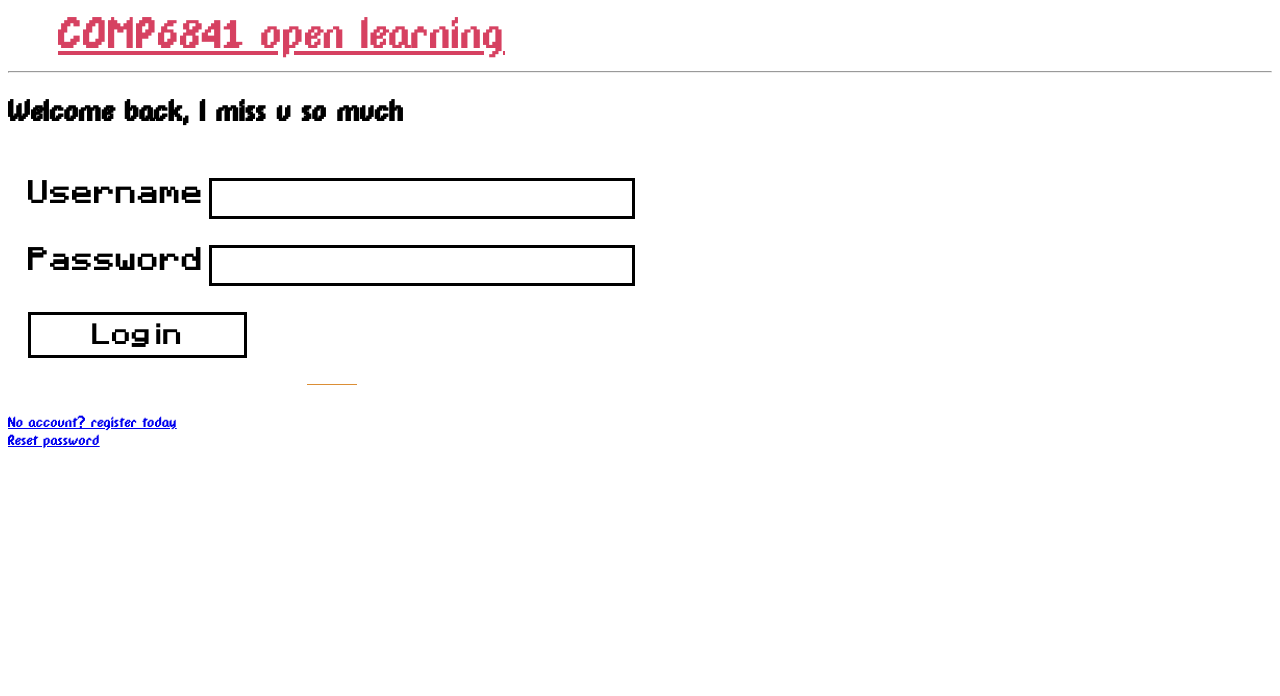
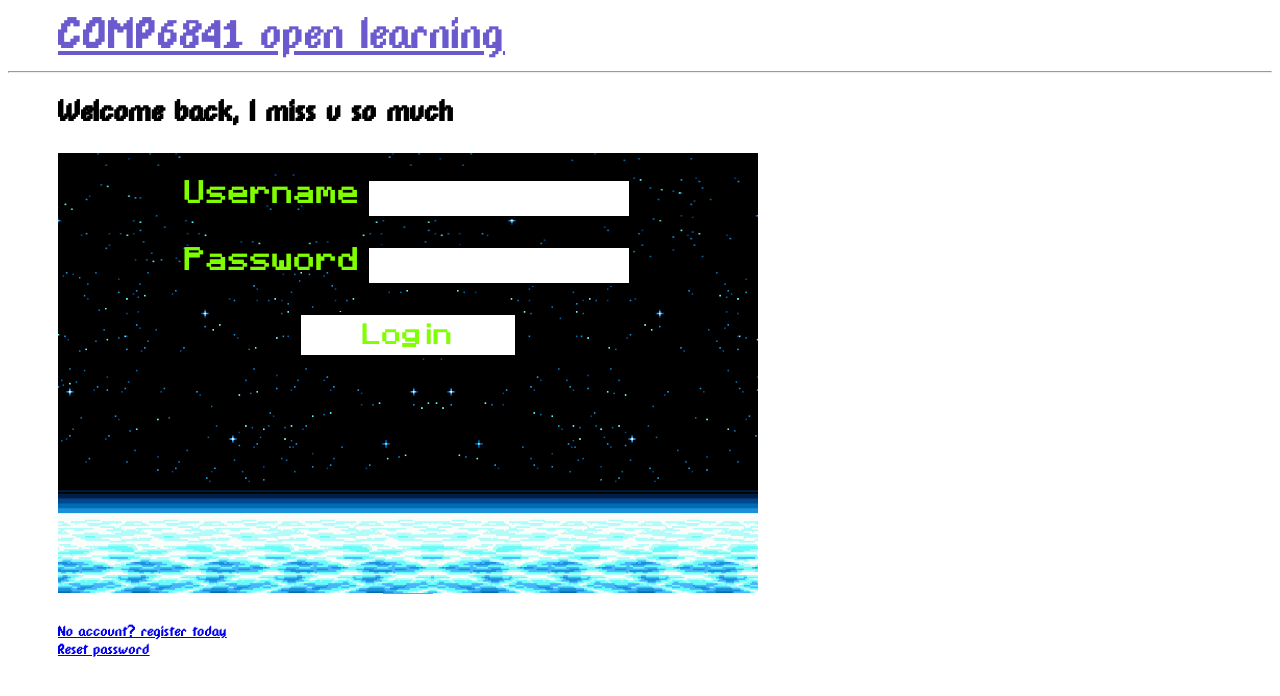
Before and after one commit to 4Christinelh4/CTF, a Flask app: page / in a window 1280 px wide. Shown: the top 696 px of the page. Run offline with Flask 3, Linux system fonts and the light colour scheme; some libraries are stand-ins or nearby versions.

Commit message:
test attacks

```diff
--- a/ctf/static/assets/css/styles.css
+++ b/ctf/static/assets/css/styles.css
@@ -42,7 +42,7 @@
 box-shadow: 0px 3px 6px rgba(0, 0, 0, 0.08), 0px 3px 6px rgba(0, 0, 0, 0.15);
 }
 .text-input {
-width: 400px;
+width:240px;
 padding: 10px;
 border: 3px solid #333;
 border-color: black;
--- a/ctf/templates/base.html
+++ b/ctf/templates/base.html
@@ -10,8 +10,23 @@
     <link rel="stylesheet" href="/static/assets/css/effects.css">
     <style>
         nav a {
-            color: #d64161;
+            color: slateblue;
             font-size: 3em;
+            margin-left: 50px;
+        }
+
+        .addtion-heading {
+            text-align: center;
+            background: url("/static/assets/img/Alternatives/hero-min.png") center center;
+            background-size: cover;
+            background-repeat: no-repeat;
+            color: chartreuse;
+            width: 700px;
+            height: 440px;
+            margin-left: 30px;
+        }
+
+        .addition-text {
             margin-left: 50px;
         }
     </style>
--- a/ctf/templates/index.html
+++ b/ctf/templates/index.html
@@ -2,7 +2,7 @@
 
 
 {% block content %}
-    <h1>Welcome back, I miss u so much</h1>
+    <h1 class="addition-text">Welcome back, I miss u so much</h1>
 
     {% if error %}
     <script>
@@ -10,9 +10,7 @@
         alert(e)
     </script>
     {% endif %}
-
-    <div>
-        <h2 class="heading">
+        <h1 class="heading addtion-heading">
             <form method="POST" action="/">
                 <p>
                     {{ form.username.label }}
@@ -51,13 +49,13 @@
             {% endif %}
         </h2>
 
-        <div>
+        <div class="addition-text">
             <a href="{{ url_for('register') }}">No account? register today</a>
         </div>
 
-        <div>
+        <div class="addition-text">
             <a href="{{ url_for('reset_pw') }}">Reset password</a>
         </div>
-    </div>
+
 
 {% endblock %}
```
Also changed, not shown: readme.md.
